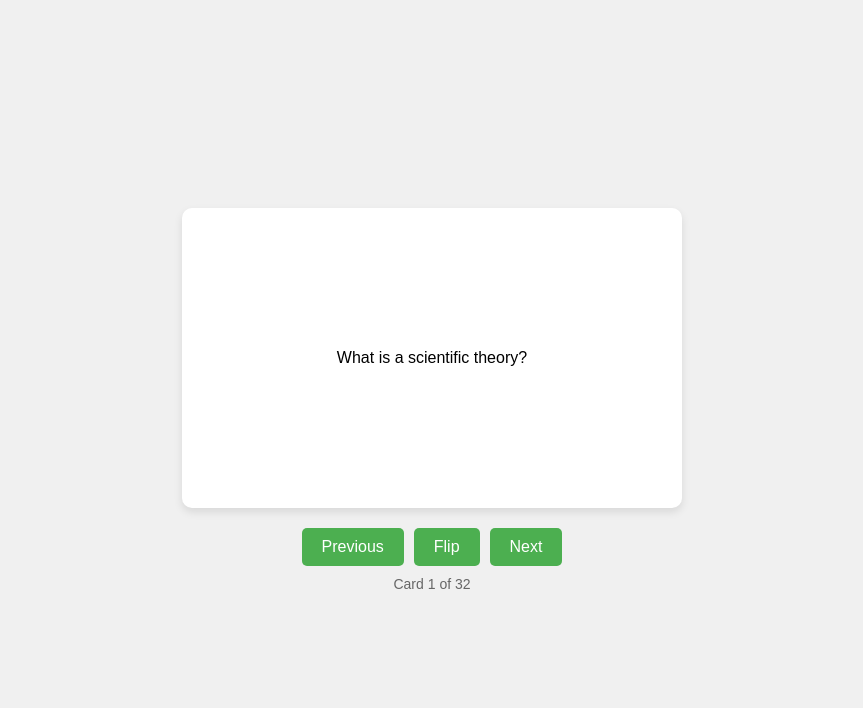
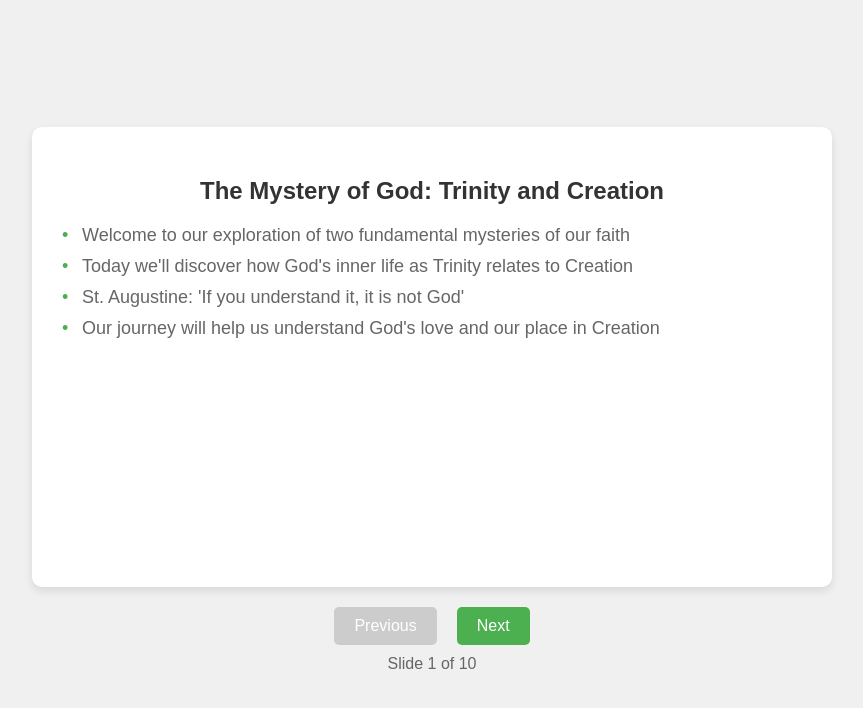
Before and after one commit to hectorhacksforlife/hectorhacksforlife.github.io, a plain HTML site: page index.html in a window 1280 px wide. Shown: the whole page, without its empty margins (208-1071 px from the left). Drawn offline with Linux system fonts and the light colour scheme.

Commit message:
Add files via upload
new topic

```diff
--- a/index.html
+++ b/index.html
@@ -2,76 +2,76 @@
 <html lang="en">
 <head>
     <meta charset="UTF-8">
-    <title>Flashcard System</title>
+    <title>Trinity and Creation Slide Deck</title>
     <style>
         body {
+            font-family: Arial, sans-serif;
             display: flex;
-            flex-direction: column;
+            justify-content: center;
             align-items: center;
-            justify-content: center;
             min-height: 100vh;
             margin: 0;
-            font-family: Arial, sans-serif;
             background-color: #f0f0f0;
         }
 
-        .flashcard-container {
-            width: 500px;
-            height: 300px;
-            perspective: 1000px;
-            margin-bottom: 20px;
+        .container {
+            width: 800px;
+            padding: 20px;
         }
 
-        .flashcard {
-            position: relative;
-            width: 100%;
-            height: 100%;
-            transform-style: preserve-3d;
-            transition: transform 0.6s;
-            cursor: pointer;
+        .slide-card {
+            background-color: white;
+            border-radius: 10px;
+            padding: 30px;
+            box-shadow: 0 4px 8px rgba(0,0,0,0.1);
+            min-height: 400px;
         }
 
-        .flashcard.flipped {
-            transform: rotateY(180deg);
-        }
-
-        .card-face {
-            position: absolute;
-            width: 100%;
-            height: 100%;
-            backface-visibility: hidden;
-            display: flex;
-            align-items: center;
-            justify-content: center;
-            padding: 20px;
-            box-sizing: border-box;
-            border-radius: 10px;
-            box-shadow: 0 4px 8px rgba(0,0,0,0.1);
+        .slide-title {
+            font-size: 24px;
+            color: #333;
+            margin-bottom: 20px;
             text-align: center;
         }
 
-        .question {
-            background-color: #ffffff;
+        .slide-content {
+            font-size: 18px;
+            color: #666;
         }
 
-        .answer {
-            background-color: #e8f4f8;
-            transform: rotateY(180deg);
+        .slide-content ul {
+            list-style-type: none;
+            padding: 0;
+        }
+
+        .slide-content li {
+            margin-bottom: 10px;
+            padding-left: 20px;
+            position: relative;
+        }
+
+        .slide-content li:before {
+            content: "•";
+            position: absolute;
+            left: 0;
+            color: #4CAF50;
         }
 
         .controls {
             display: flex;
-            gap: 10px;
+            justify-content: center;
+            gap: 20px;
+            margin-top: 20px;
         }
 
         button {
             padding: 10px 20px;
             font-size: 16px;
-            cursor: pointer;
+            border: none;
+            border-radius: 5px;
             background-color: #4CAF50;
             color: white;
-            border: none;
-            border-radius: 5px;
+            cursor: pointer;
             transition: background-color 0.3s;
         }
 
@@ -79,222 +79,222 @@
             background-color: #45a049;
         }
 
-        .counter {
+        button:disabled {
+            background-color: #cccccc;
+            cursor: not-allowed;
+        }
+
+        .slide-counter {
+            text-align: center;
             margin-top: 10px;
-            font-size: 14px;
             color: #666;
         }
     </style>
 </head>
 <body>
-    <div class="flashcard-container">
-        <div class="flashcard" id="flashcard">
-            <div class="card-face question" id="question"></div>
-            <div class="card-face answer" id="answer"></div>
+    <div class="container">
+        <div class="slide-card">
+            <h2 class="slide-title" id="slideTitle"></h2>
+            <div class="slide-content">
+                <ul id="slideContent"></ul>
             </div>
         </div>
         <div class="controls">
-        <button id="prevBtn">Previous</button>
-        <button id="flipBtn">Flip</button>
-        <button id="nextBtn">Next</button>
+            <button id="prevBtn" onclick="previousSlide()">Previous</button>
+            <button id="nextBtn" onclick="nextSlide()">Next</button>
         </div>
-    <div class="counter" id="counter"></div>
+        <div class="slide-counter" id="slideCounter"></div>
+    </div>
 
     <script>
-        // Flashcard data
-        const flashcardData = [
-            // ... (rest of your JSON array)
+        // Lesson plan data
+        const lessonData = {
+"lesson_plan": {
+"slides": [
 {
-    "question": "What is a scientific theory?",
-    "answer": "A scientific theory is the culmination of many scientific investigations drawing together all the current evidence concerning a substantial range of phenomena; thus, a scientific theory represents the most powerful explanation scientists have to offer."
+"slide_1": {
+"title": "The Mystery of God: Trinity and Creation",
+"content": [
+"Welcome to our exploration of two fundamental mysteries of our faith",
+"Today we'll discover how God's inner life as Trinity relates to Creation",
+"St. Augustine: 'If you understand it, it is not God'",
+"Our journey will help us understand God's love and our place in Creation"
+]
+}
 },
 {
-    "question": "Do theories become laws, or do laws become theories?",
-    "answer": "Theories do not become laws, nor do laws become theories; theories are well-supported explanations and laws are well-supported descriptions."
+"slide_2": {
+"title": "The Trinity: One God in Three Persons",
+"content": [
+"The Trinity is the central mystery of Christian faith (CCC 234)",
+"One God exists in Three Divine Persons: Father, Son, and Holy Spirit",
+"St. Athanasius: 'The Father is made of none, neither created nor begotten'",
+"Each Person is fully God, yet there is only one God",
+"This mystery was revealed gradually through salvation history"
+]
+}
 },
 {
-    "question": "What is the purpose of an experiment?",
-    "answer": "To test a hypothesis."
+"slide_3": {
+"title": "Biblical Revelation of the Trinity",
+"content": [
+"Genesis 1:26: 'Let us make man in our image'",
+"Matthew 3:16-17: Jesus' baptism reveals all three Persons",
+"John 14:26: Jesus reveals the Holy Spirit as the Paraclete",
+"2 Corinthians 13:14: 'The grace of the Lord Jesus Christ and the love of God and the fellowship of the Holy Spirit be with you all'",
+"The Trinity is present throughout Scripture, fully revealed in Christ"
+]
+}
 },
 {
-    "question": "Is \"The keychain is yellow\" an inference or observation?",
-    "answer": "Observation. It is a matter-of-fact statement that was made using one of the five senses."
+"slide_4": {
+"title": "The Trinity and Creation",
+"content": [
+"St. Irenaeus: 'God created all things through His Word and Wisdom'",
+"The Father creates through the Son in the Holy Spirit",
+"Creation is an act of the entire Trinity (CCC 290-292)",
+"All creation bears the mark of the Trinity",
+"The universe reflects God's beauty, wisdom, and order"
+]
+}
 },
 {
-    "question": "Is \"Hannah's favorite color is yellow because her keychain is yellow\" an inference or an observation?",
-    "answer": "Inference. It is a conclusion drawn from an observation."
+"slide_5": {
+"title": "Why Did God Create?",
+"content": [
+"St. Bonaventure: 'God creates to share His goodness'",
+"Creation is an act of pure love, not necessity",
+"God desires to share His divine life with creatures",
+"Creation reveals God's glory (Psalm 19:1)",
+"Humans are created for communion with God"
+]
+}
 },
 {
-    "question": "What is the independent variable in Fredrick's rose experiment?",
-    "answer": "The type of soil used."
+"slide_6": {
+"title": "Humans: Created in the Image of the Trinity",
+"content": [
+"Genesis 1:27: Created male and female in God's image",
+"We reflect the Trinity through our capacity to love",
+"St. Augustine's psychological analogy: memory, understanding, will",
+"Called to live in communion, reflecting Trinitarian love",
+"Our dignity comes from being made in God's image"
+]
+}
 },
 {
-    "question": "What is the dependent variable in Fredrick's rose experiment?",
-    "answer": "The height of the plant and number of leaves."
+"slide_7": {
+"title": "Creation and Divine Providence",
+"content": [
+"God continues to sustain all creation",
+"St. Thomas Aquinas: 'God is in all things by essence, presence, and power'",
+"Providence guides creation toward its fulfillment",
+"Everything serves God's plan of salvation",
+"We are called to be stewards of creation"
+]
+}
 },
 {
-    "question": "What is the control group in Fredrick's rose experiment?",
-    "answer": "Soil from Frederick's rose garden."
+"slide_8": {
+"title": "The New Creation in Christ",
+"content": [
+"Christ is the 'firstborn of all creation' (Col 1:15)",
+"Through Christ, creation is being renewed",
+"The Holy Spirit continues the work of creation",
+"We participate in the new creation through Baptism",
+"All creation awaits its final transformation (Rom 8:19-22)"
+]
+}
 },
 {
-    "question": "What is the purpose of using scientific models?",
-    "answer": "Helps scientists visualize, represent, or explain natural phenomena."
+"slide_9": {
+"title": "Living in the Trinity",
+"content": [
+"The Trinity is not just a doctrine but a living reality",
+"We are baptized in the name of the Trinity",
+"Prayer and sacraments draw us into Trinitarian life",
+"Called to reflect Trinitarian love in our relationships",
+"Our destiny is eternal communion with the Trinity"
+]
+}
 },
 {
-    "question": "What are the eight characteristics of life?",
-    "answer": "Cells are the basic unit of life, growth and development, genetic code, use and obtain energy, reproduction, response to stimuli, homeostasis, and adaptation through evolution."
-  },
-  {
-    "question": "Are viruses living or non-living?",
-    "answer": "Non-living. They cannot reproduce on their own, need a host to obtain energy, and have no cells."
-  },
-  {
-    "question": "What is primary succession?",
-    "answer": "Landscape develops on bare rock (no pre-existing soil)."
-  },
-  {
-    "question": "What is secondary succession?",
-    "answer": "Landscape develops on no pre-existing soil after a disturbance."
-  },
-  {
-    "question": "What is the 10% rule?",
-    "answer": "Only 10% of energy moves up to the next trophic level."
-  },
-  {
-    "question": "What does it mean when water molecules are described as \"polar\"?",
-    "answer": "Have opposite charges in two different regions of the molecule."
-  },
-  {
-    "question": "What kind of chemical bonds are inside a molecule of water?",
-    "answer": "Covalent bonds."
-  },
-  {
-    "question": "What kind of chemical bonds link molecules of water to other molecules of water?",
-    "answer": "Hydrogen bonds."
-  },
-  {
-    "question": "What type of instrument do scientists use to study cells?",
-    "answer": "Microscopes."
-  },
-  {
-    "question": "Are animal and plant cells eukaryotic or prokaryotic?",
-    "answer": "Eukaryotic."
-  },
-  {
-    "question": "What happens to the movement of molecules when the concentration of molecules inside and outside a membrane is the same?",
-    "answer": "Water moves into and out of the cell at an equal rate. There is no longer any NET movement of water in one direction, water moves towards both directions equally."
-  },
-  {
-    "question": "What happens to an animal cell (such as a red blood cell) when it is in a hypotonic solution?",
-    "answer": "Water moves into the cell, which swells and bursts."
-  },
-  {
-    "question": "What organelle does the aerobic portion of cellular respiration occur in?",
-    "answer": "The mitochondria."
-  },
-  {
-    "question": "What organelle does photosynthesis occur in?",
-    "answer": "Chloroplasts."
-  },
-  {
-    "question": "What is the difference between ATP and ADP molecules?",
-    "answer": "ATP has three phosphate groups and is higher energy than an ADP molecule. ADP has two phosphates and is lower energy than an ATP molecule."
-  },
-  {
-    "question": "List the steps of cellular respiration in order.",
-    "answer": "Glycolysis ---> Krebs cycle ---> Electron transport chain"
-  },
-  {
-    "question": "How many ATP molecules are produced from 1 molecule of glucose during cellular respiration?",
-    "answer": "38 ATP molecules."
-  },
-  {
-    "question": "Does cellular respiration occur in all cells?",
-    "answer": "Yes, even bacteria (they just do not use a mitochondria)."
-  },
-  {
-    "question": "What happens when chlorophyll is struck by sunlight?",
-    "answer": "The electrons in the chlorophyll become energized and absorb the sunlight."
-  },
-  {
-    "question": "How are photosynthesis and cellular respiration connected?",
-    "answer": "The formulas for the reactions are inverse. The reactants for photosynthesis are the products for cellular respiration, and vice versa."
-  },
-  {
-    "question": "Which steps of cellular respiration are aerobic, and which are anaerobic?",
-    "answer": "Glycolysis is anaerobic. Krebs cycle and ETC are aerobic. Fermentation is anaerobic."
-  },
-  {
-    "question": "What is an autotroph?",
-    "answer": "Organisms such as plants that make their food through processes such as photosynthesis."
-  },
-  {
-    "question": "What is a heterotroph?",
-    "answer": "Organisms such as humans that must consume other organisms as food."
+"slide_10": {
+"title": "Reflection and Response",
+"content": [
+"How does understanding the Trinity change how we see creation?",
+"What does it mean to be made in God's image?",
+"How can we better care for God's creation?",
+"Prayer: Glory be to the Father, and to the Son, and to the Holy Spirit..."
+]
 }
-        ];
+}
+],
+"activity": {
+"title": "Trinity Reflection Exercise",
+"duration": "10 minutes",
+"instructions": [
+"Break into small groups of 3-4",
+"Discuss how you see signs of the Trinity in creation",
+"Share one way you can better live as God's image this week",
+"Close with group prayer thanking God for creation"
+]
+}
+}
+        };
 
-        // DOM elements
-        const flashcard = document.getElementById('flashcard');
-        const questionElement = document.getElementById('question');
-        const answerElement = document.getElementById('answer');
-        const prevBtn = document.getElementById('prevBtn');
-        const nextBtn = document.getElementById('nextBtn');
-        const flipBtn = document.getElementById('flipBtn');
-        const counterElement = document.getElementById('counter');
+        let currentSlideIndex = 0;
+        const slides = lessonData.lesson_plan.slides;
 
-        // State
-        let currentCardIndex = 0;
-        let isFlipped = false;
+        function updateSlide() {
+            const slideObj = slides[currentSlideIndex];
+            const slideKey = Object.keys(slideObj)[0];
+            const slide = slideObj[slideKey];
 
-        // Functions
-        function updateCard() {
-            const currentCard = flashcardData[currentCardIndex];
-            questionElement.textContent = currentCard.question;
-            answerElement.textContent = currentCard.answer;
-            counterElement.textContent = `Card ${currentCardIndex + 1} of ${flashcardData.length}`;
+            document.getElementById('slideTitle').textContent = slide.title;
+
+            const contentList = document.getElementById('slideContent');
+            contentList.innerHTML = '';
+            slide.content.forEach(item => {
+                const li = document.createElement('li');
+                li.textContent = item;
+                contentList.appendChild(li);
+            });
+
+            document.getElementById('slideCounter').textContent =
+                `Slide ${currentSlideIndex + 1} of ${slides.length}`;
+
+            document.getElementById('prevBtn').disabled = currentSlideIndex === 0;
+            document.getElementById('nextBtn').disabled = currentSlideIndex === slides.length - 1;
         }
 
-        function flipCard() {
-            isFlipped = !isFlipped;
-            flashcard.classList.toggle('flipped');
-        }
-
-        function nextCard() {
-            if (currentCardIndex < flashcardData.length - 1) {
-                currentCardIndex++;
-                if (isFlipped) {
-                    flipCard();
-                }
-                updateCard();
+        function nextSlide() {
+            if (currentSlideIndex < slides.length - 1) {
+                currentSlideIndex++;
+                updateSlide();
             }
         }
 
-        function prevCard() {
-            if (currentCardIndex > 0) {
-                currentCardIndex--;
-                if (isFlipped) {
-                    flipCard();
-                }
-                updateCard();
+        function previousSlide() {
+            if (currentSlideIndex > 0) {
+                currentSlideIndex--;
+                updateSlide();
             }
         }
 
-        // Event listeners
-        flashcard.addEventListener('click', flipCard);
-        flipBtn.addEventListener('click', flipCard);
-        nextBtn.addEventListener('click', nextCard);
-        prevBtn.addEventListener('click', prevCard);
-
-        // Keyboard navigation
-        document.addEventListener('keydown', (e) => {
-            if (e.key === 'ArrowRight') nextCard();
-            if (e.key === 'ArrowLeft') prevCard();
-            if (e.key === ' ') flipCard();
+        // Initialize the first slide
+        document.addEventListener('DOMContentLoaded', () => {
+            updateSlide();
         });
 
-        // Initialize
-        updateCard();
+        // Add keyboard navigation
+        document.addEventListener('keydown', (e) => {
+            if (e.key === 'ArrowRight') {
+                nextSlide();
+            } else if (e.key === 'ArrowLeft') {
+                previousSlide();
+            }
+        });
     </script>
 </body>
 </html>
```
Lines whose indentation alone changed are shown as unchanged.
